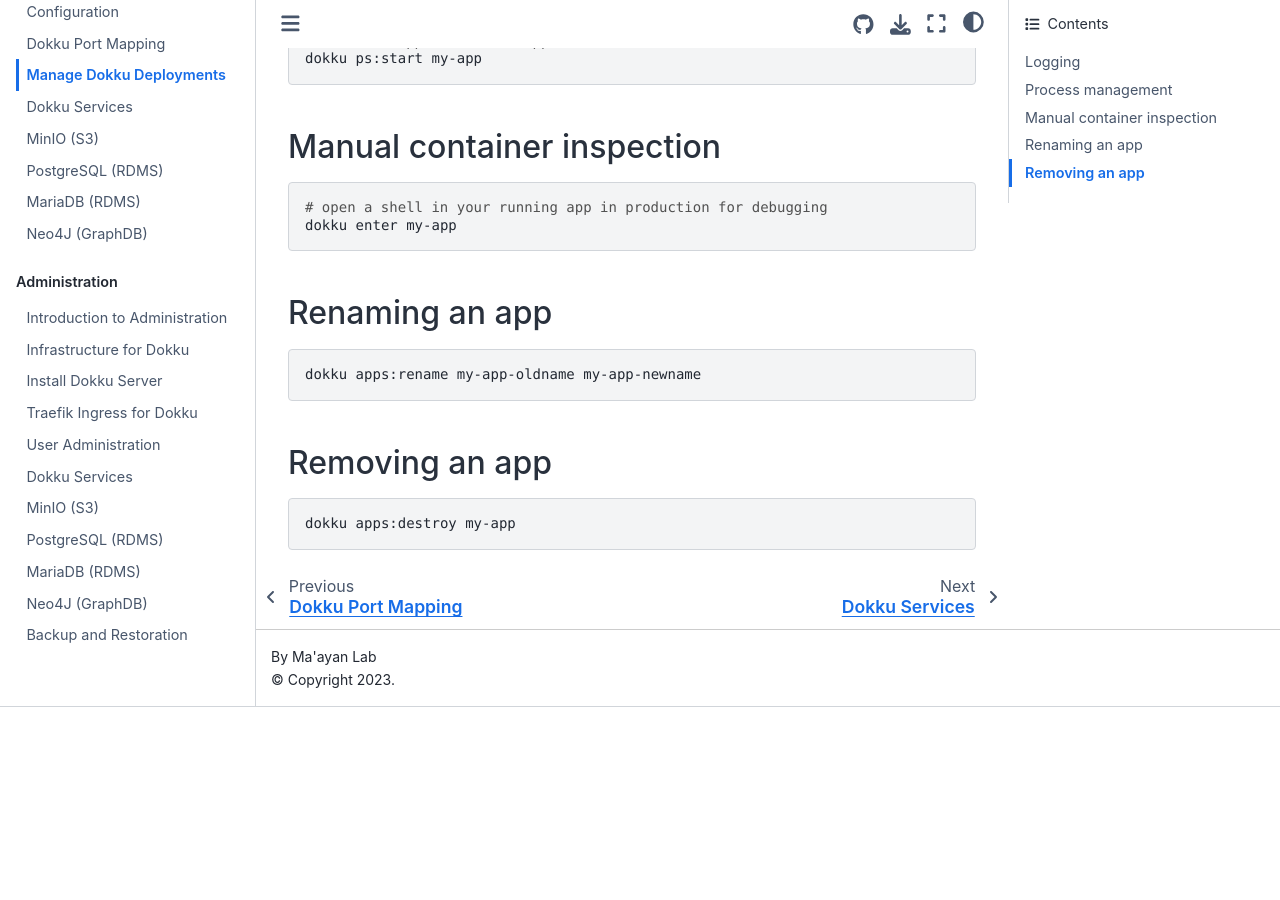
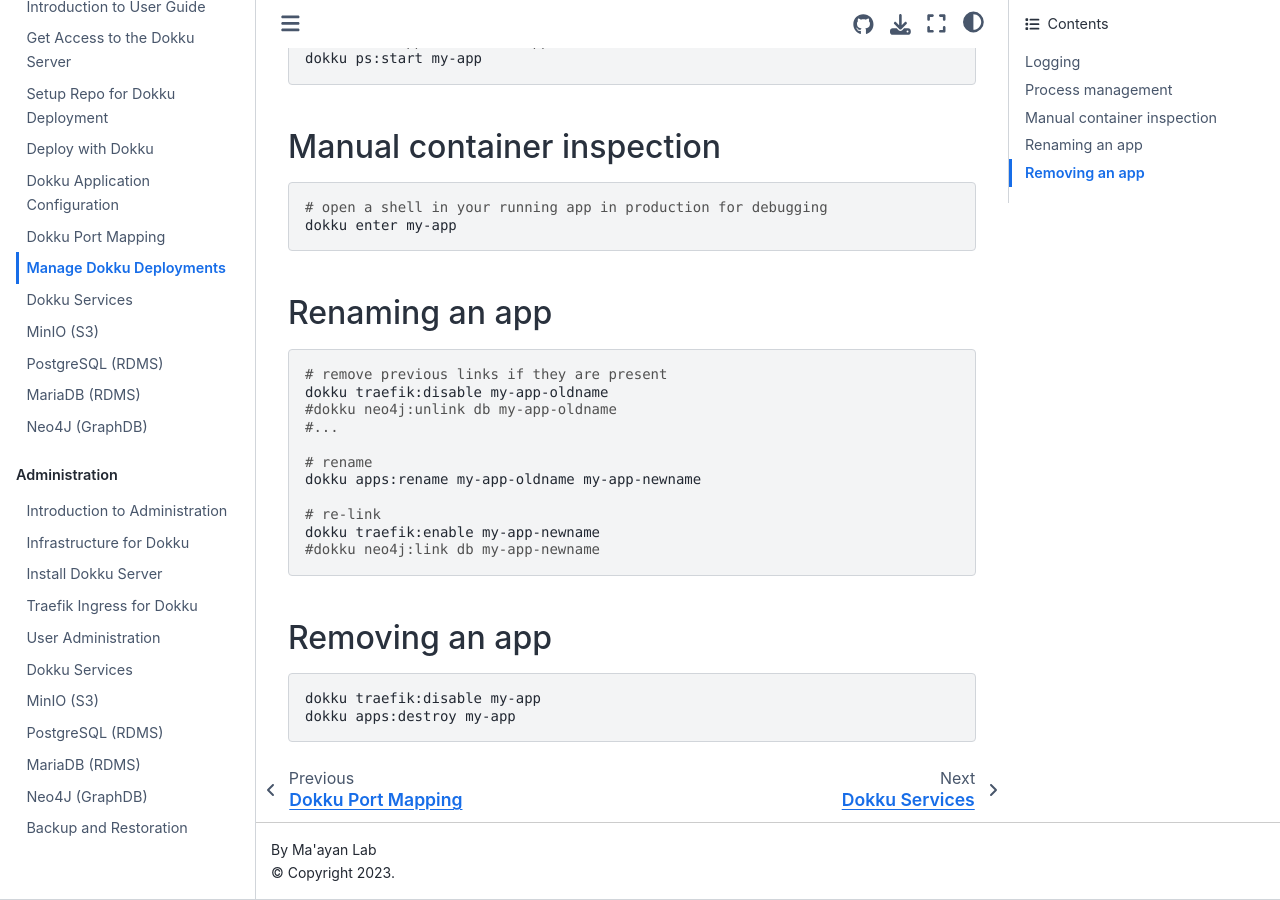
Before and after one commit to MaayanLab/dokku, a Jupyter Book: the page built from user/40-manage.md, in a window 1280 px wide and 900 px high, scrolled down 703 px. Built offline with Jupyter Book 1.0.4 settings and Sphinx 7.4.7 and the Sphinx Book theme 1.1.4, drawn with Linux system fonts in a browser that asks for light colours; before the commit the page ends 1410 px from its top, so only the background shows below that.

Commit message:
Improve instructions for rename/disable

````diff
--- a/user/40-manage.md
+++ b/user/40-manage.md
@@ -40,11 +40,22 @@
 ## Renaming an app
 
 ```bash
+# remove previous links if they are present
+dokku traefik:disable my-app-oldname
+#dokku neo4j:unlink db my-app-oldname
+#...
+
+# rename
 dokku apps:rename my-app-oldname my-app-newname
+
+# re-link
+dokku traefik:enable my-app-newname
+#dokku neo4j:link db my-app-newname
 ```
 
 ## Removing an app
 
 ```bash
+dokku traefik:disable my-app
 dokku apps:destroy my-app
 ```
````
